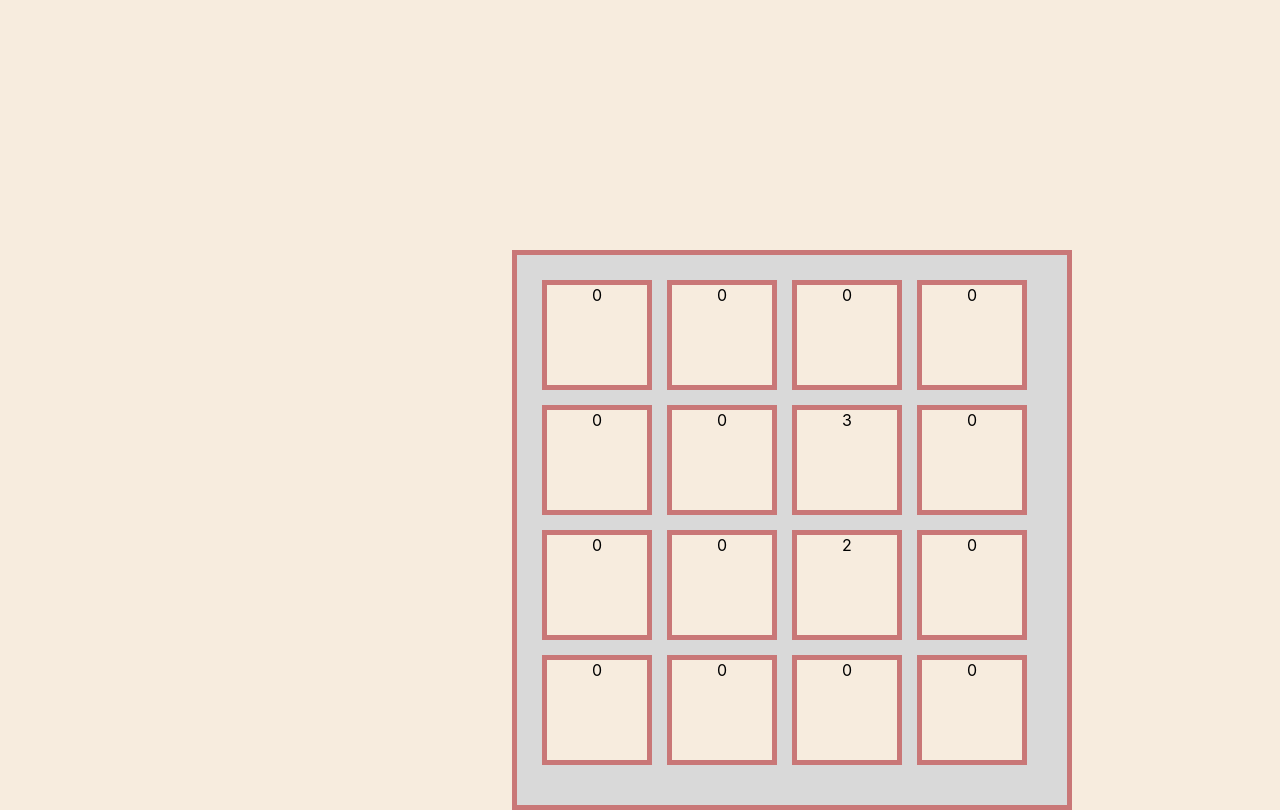
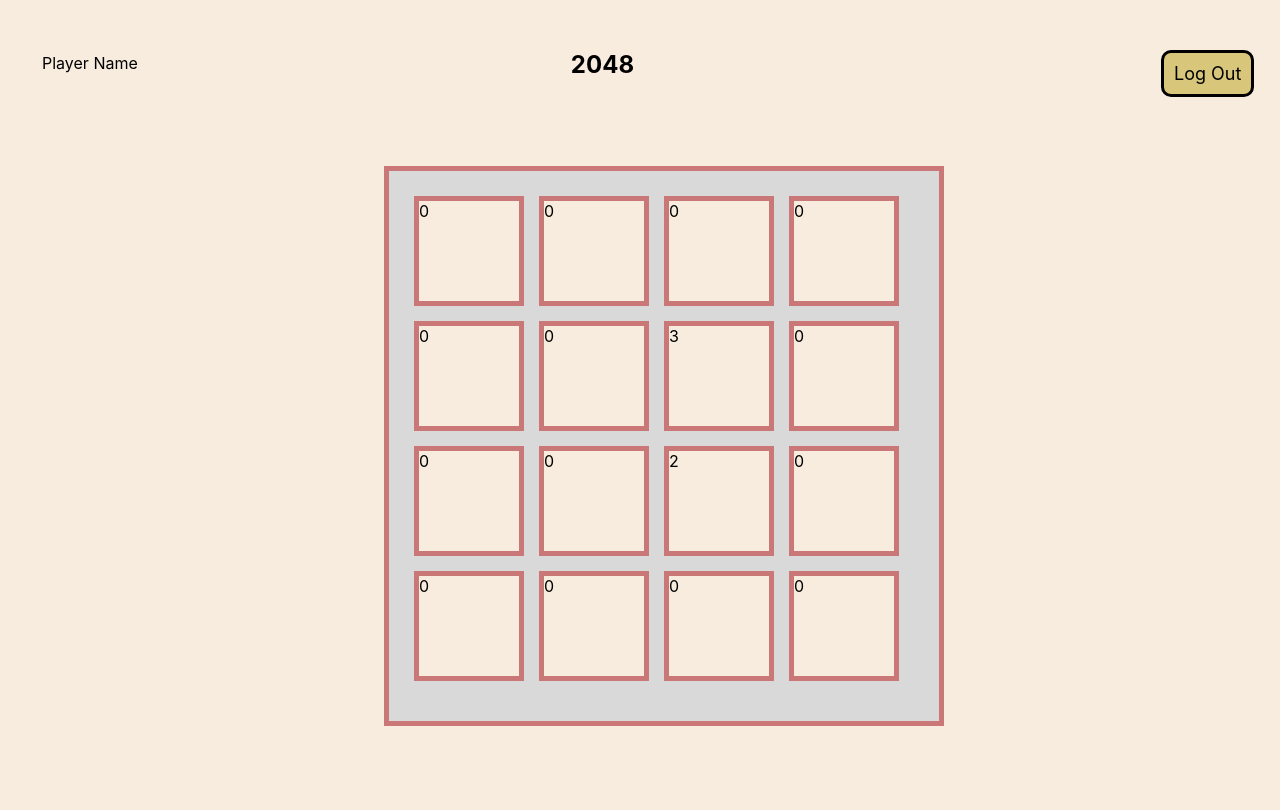
Before and after one commit to webAhead1/2048Game, a React (Create React App) app: page / in a window 1280 px wide. Built offline with nearby package versions, Linux system fonts and the light colour scheme.

Commit message:
Log Out and Heading CSS

```diff
--- a/src/App.css
+++ b/src/App.css
@@ -1,3 +1,3 @@
 .App {
-  text-align: center;
+ display: grid;
 }
--- a/src/App.js
+++ b/src/App.js
@@ -1,12 +1,21 @@
 import "./App.css";
 import React from "react";
 import GameFrame from "./components/frame/GameFrame";
+import Heading from "./components/Heading/Heading";
+import LogOut from "./components/LogOut/LogOut";
 
 function App() {
   return (
-    <div className="App">
-      <GameFrame />
-    </div>
+    <main className="App">
+
+          <Heading />
+
+
+          <GameFrame />
+          <LogOut />
+
+
+    </main>
   );
 }
 
--- /dev/null
+++ b/src/components/Heading/Heading.css
@@ -0,0 +1,21 @@
+.Heading{
+  position:relative;
+  flex-basis: 20rem;
+  flex-grow: 1;
+  padding: 2rem;
+  top: 5px;
+  left: 10px;
+
+}
+.Player-Name{
+  top: 5px;
+}
+.Game-Name{
+  position:absolute;
+  top: 5px;
+  right: 50%;
+  padding: 1rem;
+  font-size:x-large;
+  font-weight: bold;
+
+}
--- /dev/null
+++ b/src/components/Heading/Heading.jsx
@@ -0,0 +1,13 @@
+import React from "react";
+import "./Heading.css";
+
+function Heading(){
+    return (
+        <div className="Heading">
+          <p className="Player-Name">Player Name</p>
+          <p className="Game-Name">2048</p>
+        </div>
+      );
+}
+
+ export default Heading;
--- /dev/null
+++ b/src/components/LogOut/LogOut.css
@@ -0,0 +1,16 @@
+.restart-button {
+  position: absolute;
+  right: 2%;
+  top: 50px;
+  padding: 2rem;
+  flex-basis: 20rem;
+  flex-grow: 1;
+  font-size: large;
+  border-color: black;
+  border-style: solid;
+  border-radius: 10px;
+  border-width: small;
+ padding: 10px;
+  background-color: rgba(199, 177, 66, 0.635);
+
+  }
--- /dev/null
+++ b/src/components/LogOut/LogOut.jsx
@@ -0,0 +1,9 @@
+import React from "react";
+import "./LogOut.css";
+
+function LogOut(){
+    return(
+        <a className="restart-button">Log Out</a>
+    )
+}
+export default LogOut;
--- a/src/components/frame/frameStyle.css
+++ b/src/components/frame/frameStyle.css
@@ -2,8 +2,8 @@
   width: 500px;
   height: 500px;
   border: solid 5px #c97777;
-  margin-top: 250px;
-  margin-left: 40%;
+  margin-top: 50px;
+  margin-left: 30%;
   padding: 25px;
   display: grid;
   grid-template-columns: auto auto auto auto;
```
Also changed, not shown: 1 other file (tests, documents, lock files or other folders).
